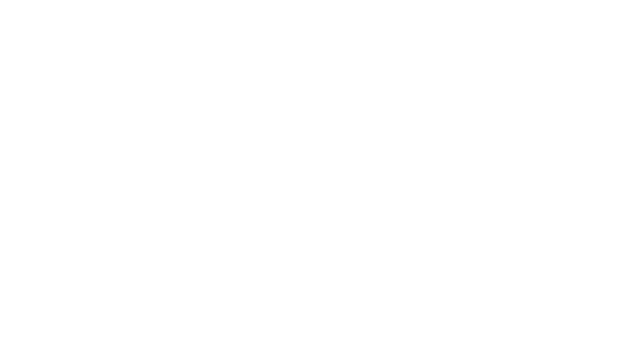
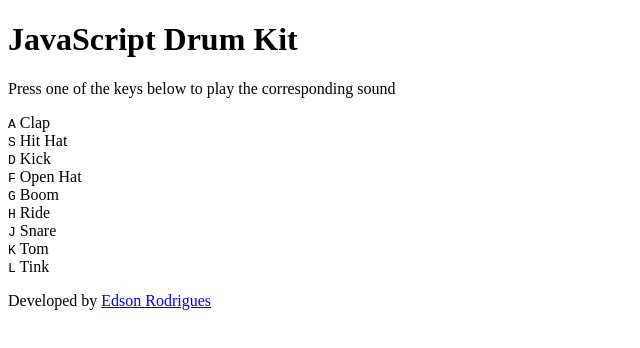
Before and after one commit to ImaCod3r/javascript-drum-Kit, a plain HTML site: page index.html in a window 1280 px wide. Shown: the whole page, without its empty margins (0-640 px from the left). Drawn offline with Linux system fonts and the light colour scheme.

Commit message:
HTML struture done!

```diff
--- a/index.html
+++ b/index.html
@@ -8,41 +8,60 @@
     <title>Drum Kit</title>
 </head>
 <body>
-    <div data-key="">
-        <kbd></kbd>
-        <span></span>
+    <header>
+        <h1>JavaScript Drum Kit</h1>
+        <p>Press one of the keys below to play the corresponding sound</p>
+    </header>
+
+    <div data-key="65" class="key">
+        <kbd>A</kbd>
+        <span class="sound">Clap</span>
     </div>
-    <div data-key="">
-        <kbd></kbd>
-        <span></span>
+    <div data-key="83" class="key">
+        <kbd>S</kbd>
+        <span class="sound">Hit Hat</span>
     </div>
-    <div data-key="">
-        <kbd></kbd>
-        <span></span>
+    <div data-key="68" class="key">
+        <kbd>D</kbd>
+        <span class="sound">Kick</span>
     </div>
-    <div data-key="">
-        <kbd></kbd>
-        <span></span>
+    <div data-key="70" class="key">
+        <kbd>F</kbd>
+        <span class="sound">Open Hat</span>
     </div>
-    <div data-key="">
-        <kbd></kbd>
-        <span></span>
+    <div data-key="71" class="key">
+        <kbd>G</kbd>
+        <span class="sound">Boom</span>
     </div>
-    <div data-key="">
-        <kbd></kbd>
-        <span></span>
+    <div data-key="72" class="key">
+        <kbd>H</kbd>
+        <span class="sound">Ride</span>
     </div>
-    <div data-key="">
-        <kbd></kbd>
-        <span></span>
+    <div data-key="74" class="key">
+        <kbd>J</kbd>
+        <span class="sound">Snare</span>
     </div>
-    <div data-key="">
-        <kbd></kbd>
-        <span></span>
+    <div data-key="75" class="key">
+        <kbd>K</kbd>
+        <span class="sound">Tom</span>
     </div>
-    <div data-key="">
-        <kbd></kbd>
-        <span></span>
+    <div data-key="76" class="key">
+        <kbd>L</kbd>
+        <span class="sound">Tink</span>
     </div>
+
+    <footer>
+        <p>Developed by <a href="https://github.com/imaCod3r">Edson Rodrigues</a></p>
+    </footer>
+
+    <audio data-key="65" src="assets/sounds/clap.wav"></audio>
+    <audio data-key="83" src="assets/sounds/hihat.wav"></audio>
+    <audio data-key="68" src="assets/sounds/kick.wav"></audio>
+    <audio data-key="70" src="assets/sounds/openhat.wav"></audio>
+    <audio data-key="71" src="assets/sounds/boom.wav"></audio>
+    <audio data-key="72" src="assets/sounds/ride.wav"></audio>
+    <audio data-key="74" src="assets/sounds/snare.wav"></audio>
+    <audio data-key="75" src="assets/sounds/tom.wav"></audio>
+    <audio data-key="76" src="assets/sounds/tink.wav"></audio>
 </body>
 </html>
```
